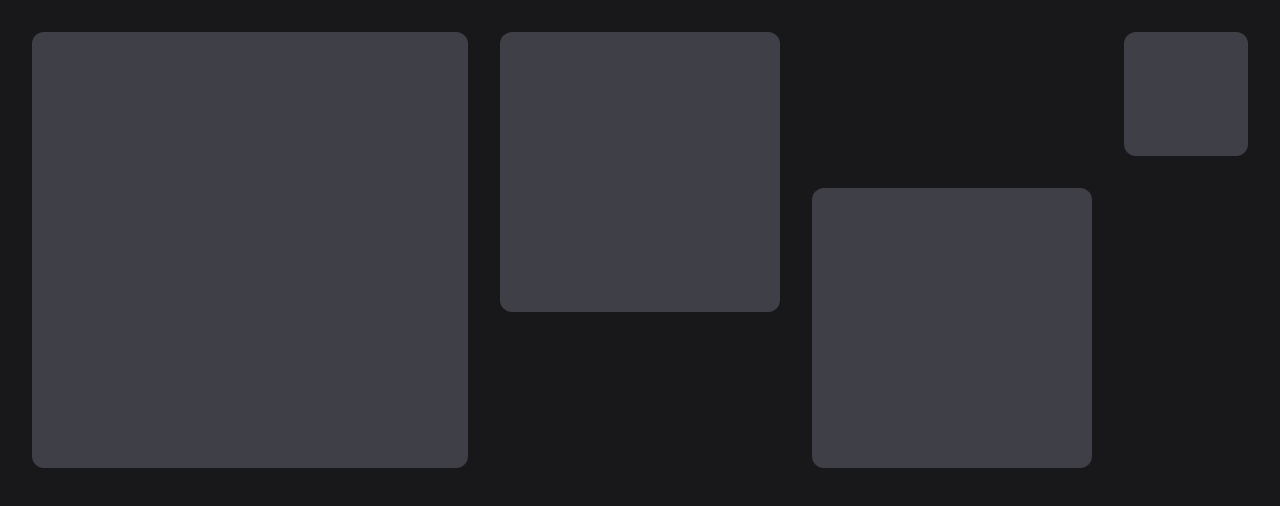
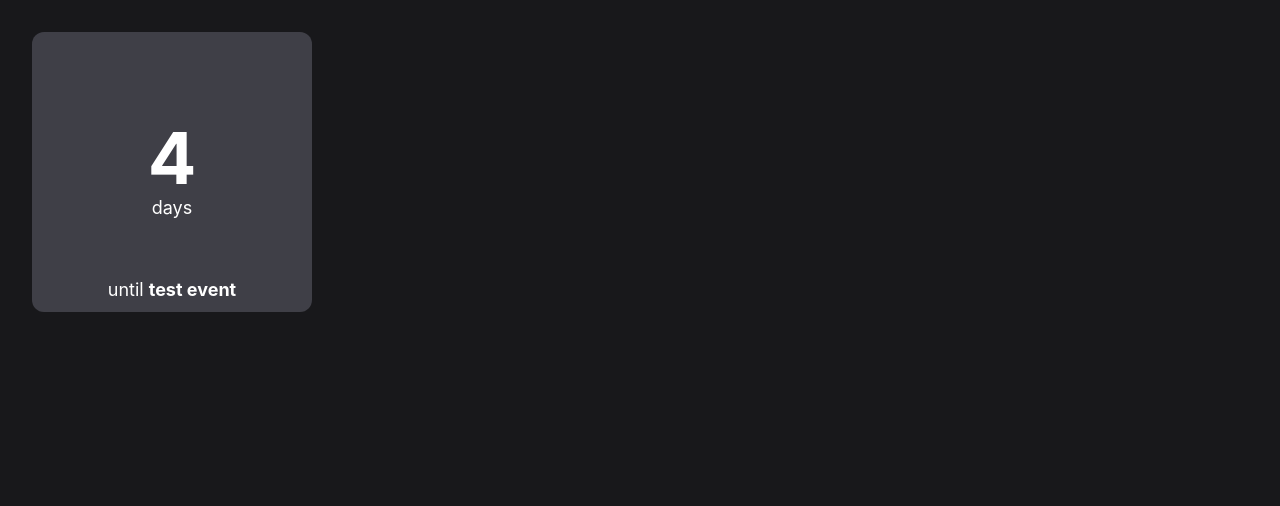
Before and after one commit to HairyOtter07/freedash, a Nuxt app: page / in a window 1280 px wide. Shown: the top 506 px of the page. Built offline with nearby package versions, Linux system fonts and the light colour scheme.

Commit message:
add basic countdown component

```diff
--- /dev/null
+++ b/app/components/Countdown.vue
@@ -0,0 +1,70 @@
+<template>
+  <div class="relative h-full w-full text-white">
+    <div
+      class="absolute top-1/2 left-1/2 flex -translate-1/2 flex-col items-center justify-center"
+    >
+      <h1 class="text-7xl font-bold">{{ isComplete ? "🎉" : num }}</h1>
+      <h2 v-if="!isComplete" class="text-lg">{{ unit }}</h2>
+    </div>
+    <p class="absolute inset-x-4 bottom-2 text-center text-lg">
+      {{ isComplete ? "" : "until "
+      }}<span class="font-bold">{{ props.event }}</span>
+    </p>
+  </div>
+</template>
+<script setup>
+import dayjs from "dayjs";
+
+const props = defineProps({
+  targetDate: Date,
+  event: String,
+});
+
+const num = ref(0);
+const unit = ref("");
+const isComplete = ref(false);
+
+const updateDiff = () => {
+  const targetDate = dayjs(props.targetDate);
+  const now = dayjs();
+
+  if (targetDate.diff(now) < 1000) {
+    num.value = 0;
+    unit.value = "seconds";
+    isComplete.value = true;
+    clearInterval(updateInterval);
+    return;
+  }
+
+  if (targetDate.diff(now, "day") > 0) {
+    num.value = targetDate.diff(now, "day");
+    unit.value = num.value > 1 ? "days" : "day";
+  } else if (targetDate.diff(now, "hour") > 0) {
+    num.value = targetDate.diff(now, "hour");
+    unit.value = num.value > 1 ? "hours" : "hour";
+  } else if (targetDate.diff(now, "minute") > 0) {
+    num.value = targetDate.diff(now, "minute");
+    unit.value = num.value > 1 ? "minutes" : "minute";
+  } else {
+    num.value = targetDate.diff(now, "second");
+    unit.value = num.value > 1 ? "seconds" : "second";
+  }
+};
+
+let updateInterval = null;
+onMounted(() => {
+  updateDiff();
+  updateInterval = setInterval(updateDiff, 1000);
+});
+
+onUnmounted(() => {
+  clearInterval(updateInterval);
+});
+
+watch(props, () => {
+  isComplete.value = false;
+  clearInterval(updateInterval);
+  updateDiff();
+  updateInterval = setInterval(updateDiff, 1000);
+});
+</script>
--- a/app/components/WidgetBase.vue
+++ b/app/components/WidgetBase.vue
@@ -1,18 +1,18 @@
 <template>
   <div
     ref="widget"
-    class="group relative flex h-full w-full flex-col items-center justify-center rounded-xl border-zinc-100 bg-zinc-700"
+    class="group relative flex h-full w-full flex-col items-center justify-center rounded-xl bg-zinc-700"
     :class="isDragging ? `z-50 cursor-grabbing shadow-xl` : ``"
   >
     <Icon
       icon="material-symbols:drag-pan-rounded"
-      class="absolute top-0 left-0 h-5 w-5 -translate-1/2 rounded-full bg-white text-black"
+      class="absolute top-0 left-0 z-10 h-5 w-5 -translate-1/2 rounded-full bg-white text-black"
       :class="
         isDragging
           ? `block cursor-grabbing`
           : `hidden group-hover:block hover:cursor-grab`
       "
-      @mousedown="onMouseDown"
+      @mousedown="onDragStart"
     />
     <slot />
   </div>
@@ -27,30 +27,30 @@ const isDragging = ref(false);
 const dragStartX = ref(0);
 const dragStartY = ref(0);
 
-const onMouseDown = (event) => {
+const onDragStart = (event) => {
   event.preventDefault();
 
   dragStartX.value = event.pageX;
   dragStartY.value = event.pageY;
   isDragging.value = true;
 
-  document.addEventListener("mousemove", onMouseMove);
-  document.addEventListener("mouseup", onMouseUp);
+  document.addEventListener("mousemove", onDragMove);
+  document.addEventListener("mouseup", onDragEnd);
   emit("dragStart", props.widgetId);
 };
 
-const onMouseMove = (event) => {
+const onDragMove = (event) => {
   const offsetX = event.pageX - dragStartX.value;
   const offsetY = event.pageY - dragStartY.value;
   widget.value.style.transform = `translate(${offsetX}px, ${offsetY}px)`;
 };
 
-const onMouseUp = (event) => {
+const onDragEnd = (event) => {
   isDragging.value = false;
   widget.value.style.transform = "none";
 
-  document.removeEventListener("mousemove", onMouseMove);
-  document.removeEventListener("mouseup", onMouseUp);
+  document.removeEventListener("mousemove", onDragMove);
+  document.removeEventListener("mouseup", onDragEnd);
   emit("dragEnd");
 };
 </script>
--- a/app/components/WidgetManager.vue
+++ b/app/components/WidgetManager.vue
@@ -4,10 +4,12 @@
       v-for="widget in widgets"
       :key="widget.id"
       :style="`grid-column: ${widget.position.x} / span ${widget.position.width}; grid-row: ${widget.position.y} / span ${widget.position.height};`"
-      :widgetId="widget.id"
+      :widget-id="widget.id"
       @drag-start="onDragStart"
       @drag-end="onDragEnd"
-    />
+    >
+      <component :is="COMPONENT_MAP[widget.type]" v-bind="widget.props" />
+    </WidgetBase>
     <WidgetShadow
       ref="shadow"
       class="z-40"
@@ -19,6 +21,10 @@
 const NUM_COLS = 8;
 const GAP = 32;
 const PADDING = 32;
+
+const COMPONENT_MAP = {
+  Countdown: resolveComponent("Countdown"),
+};
 
 const grid = ref(null);
 const shadow = ref(null);
@@ -197,39 +203,17 @@ onUnmounted(() => {
 const widgets = ref([
   {
     id: 1,
+    type: "Countdown",
+    props: {
+      targetDate: new Date(2026, 7, 16, 21, 0, 0),
+      event: "test event",
+    },
     position: {
       x: 1,
-      y: 1,
-      width: 3,
-      height: 3,
-    },
-  },
-  {
-    id: 2,
-    position: {
-      x: 4,
       y: 1,
       width: 2,
       height: 2,
     },
   },
-  {
-    id: 3,
-    position: {
-      x: 6,
-      y: 2,
-      width: 2,
-      height: 2,
-    },
-  },
-  {
-    id: 4,
-    position: {
-      x: 8,
-      y: 1,
-      width: 1,
-      height: 1,
-    },
-  },
 ]);
 </script>
--- a/package.json
+++ b/package.json
@@ -11,6 +11,7 @@
   },
   "dependencies": {
     "@tailwindcss/vite": "^4.3.3",
+    "dayjs": "^1.11.21",
     "nuxt": "^4.5.1",
     "tailwindcss": "^4.3.3",
     "vue": "^3.5.40",
```
Also changed, not shown: 1 other file (tests, documents, lock files or other folders).
